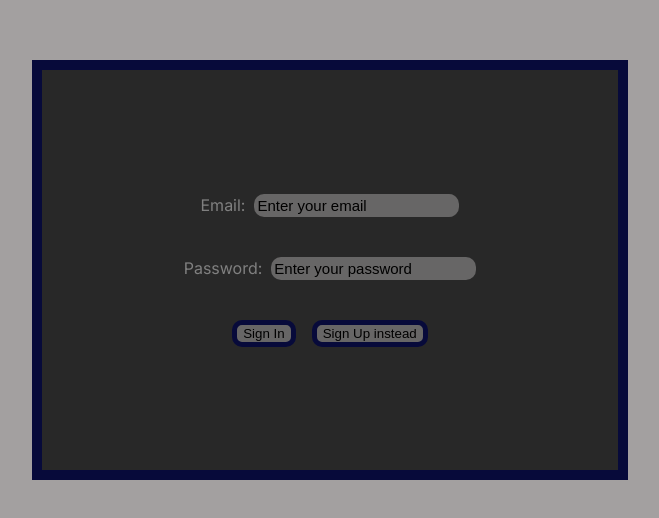
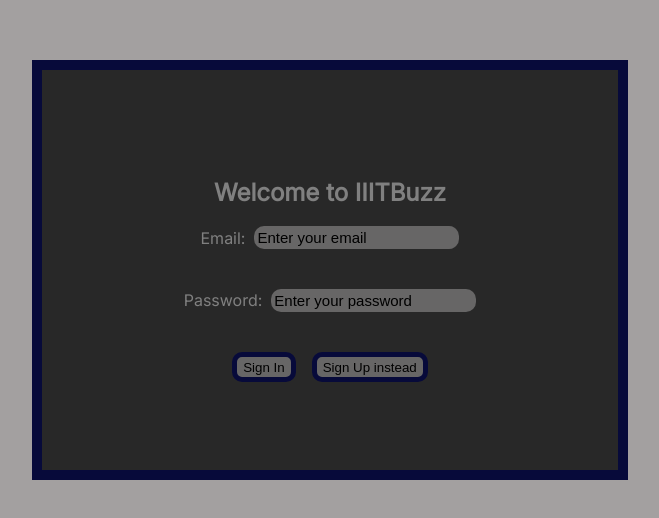
Before and after one commit to Chris-ops4573/Hacknite, a React (Create React App) app in the folder frontend/: page / in a window 1280 px wide. Shown: the part 130-648 px from the top of the page, without its empty margins (310-969 px from the left). Built offline with nearby package versions, Linux system fonts and the light colour scheme.

Commit message:
final changes css

```diff
--- a/frontend/src/index.css
+++ b/frontend/src/index.css
@@ -28,6 +28,10 @@ header .container {
   display: flex;
   align-items: center;
   justify-content: flex-end;
+}
+
+.main-title{
+  color: grey;
 }
 
 .wrapper {
@@ -124,12 +128,14 @@ input::placeholder{
   border: 5px solid #070a3a;
   background-color: rgb(103, 102, 102);
   border-radius: 10px;
+  height: 30px;
 }
 
 .action-button:hover{
   border: 5px solid #070a3a;
   background-color: rgb(54, 53, 53);
   border-radius: 10px;
+  height: 30px;
 }
 
 .action-button:active{
--- a/frontend/src/pages/login.jsx
+++ b/frontend/src/pages/login.jsx
@@ -22,6 +22,7 @@ const SigninPage = () => {
     return(
         <div className="wrapper">
             <div className="login-page">
+                <h2 className="main-title">Welcome to IIITBuzz</h2>
                 <div className="email-field">
                     <label className="email-label">Email: &nbsp;</label>
                     <input onChange={(e) => setEmail(e.target.value)} value={email} type="email" required placeholder="Enter your email" className="email-input"/>
--- a/frontend/src/pages/signup.jsx
+++ b/frontend/src/pages/signup.jsx
@@ -23,6 +23,7 @@ const SignupPage = () => {
     return(
         <div className="wrapper">
             <div className="login-page">
+                <h2 className="main-title">Welcome to IIITBuzz</h2>
                 <p className="anonymity-warning">Note: Refrain from using your real name in username to maintain anonymity</p>
                 <div className="username-field">
                     <label className="username-label">Username: &nbsp;</label>
```
